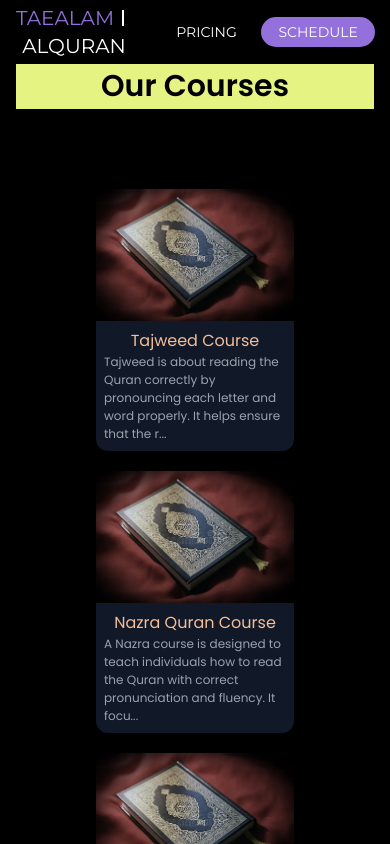
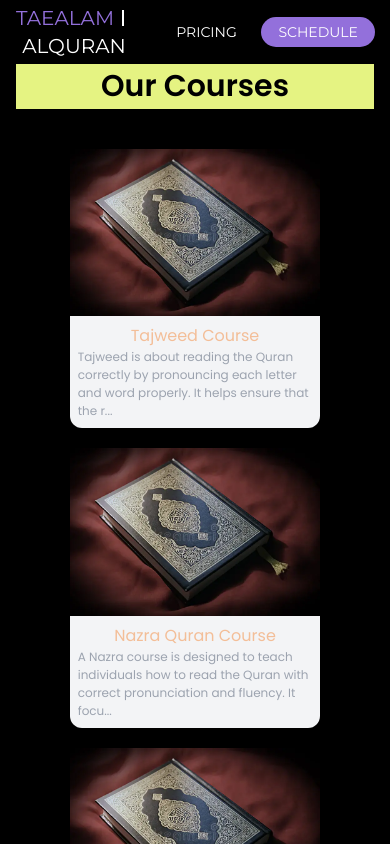
Before and after one commit to Bilalkhan4086/learn_quran, a Next.js app: page /courses in a window 390 px wide. Shown: the top 844 px of the page. Built offline with nearby package versions, Linux system fonts and the light colour scheme.

Commit message:
responsiveness

```diff
--- a/components/sections/courses/Section1.tsx
+++ b/components/sections/courses/Section1.tsx
@@ -5,14 +5,15 @@ import { female_courses, male_courses } from "@/constants/courses";
 const Section1 = () => {
   return (
     <div>
-      <h2 className="text-black mb-10 bg-kaizenyellow text-[42px] font-semibold text-center max-md:text-[30px]">
+      <h2 className="text-black mb-10 bg-kaizenyellow text-[42px] font-semibold
+      text-center max-md:text-[30px]">
         Our Courses
       </h2>
       {/* <h3 className="my-4 text-[22px] text-center max-md:text-[18px] text-kaizenblue">
         Our Courses
       </h3> */}
-      <div className="gap-5 m-6 max-sm:m-20 grid grid-cols-3 max-md:grid-cols-2 max-sm:grid-cols-1
-      ">
+      <div className="gap-5 my-6 grid grid-cols-3 max-md:grid-cols-2
+      max-sm:grid-cols-1 mx-1 max-sm:mx-[15%]">
         {male_courses.map((course, i) => {
           return (
             <Card
--- a/components/sections/courses/card.tsx
+++ b/components/sections/courses/card.tsx
@@ -6,9 +6,10 @@ const Card = ({ image, heading, description }: any) => {
   return (
     <Link
       href={"/courses/tafseer"}
-      className="max-w-[340px] rounded-xl bg-gray-900"
+      className="max-w-[340px] rounded-xl
+       bg-gray-100"
     >
-      <Image src={image} alt={"card"} height={500} width={500} />
+      <Image src={image} alt={"card"} height={500} width={600}/>
       <div className="p-2">
         <h5 className="text-center text-kaizenred">{heading}</h5>
         <p className="text-[12px] text-gray-400">
--- a/tailwind.config.ts
+++ b/tailwind.config.ts
@@ -7,6 +7,7 @@ const config: Config = {
     "./app/**/*.{js,ts,jsx,tsx,mdx}",
   ],
   theme: {
+
     extend: {
       backgroundImage: {
         "gradient-radial": "radial-gradient(var(--tw-gradient-stops))",
```
